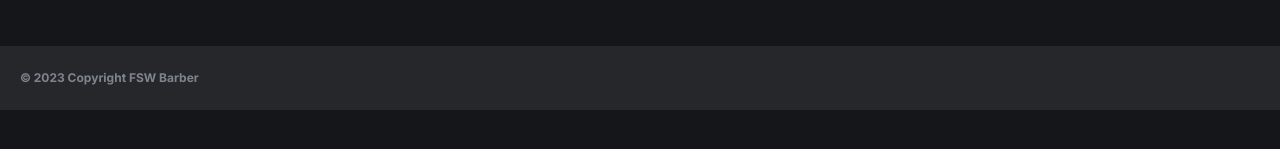
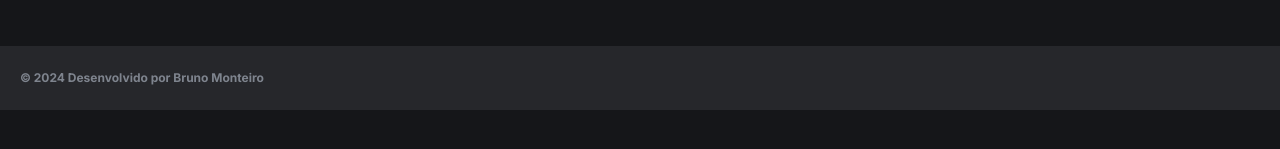
Before and after one commit to Brunoxd23/FSW-barber, a Next.js app in the folder my-app/: page / in a window 1280 px wide. Shown: the part 567-716 px from the top of the page. Built offline with nearby package versions, Linux system fonts and the light colour scheme; no server answers; the database is empty.

Commit message:
fead: add footer update font-size

```diff
--- a/my-app/app/_components/footer.tsx
+++ b/my-app/app/_components/footer.tsx
@@ -1,7 +1,7 @@
 const Footer = () => {
     return (
         <div className="w-full bg-secondary py-6 px-5">
-            <p className="text-gray-400 text-xs font-bold opacity-75">© 2023 Copyright FSW Barber</p>
+            <p className="text-gray-400 text-xs  font-bold opacity-75">© 2024 Desenvolvido por Bruno Monteiro</p>
         </div>
      );
 }
```
